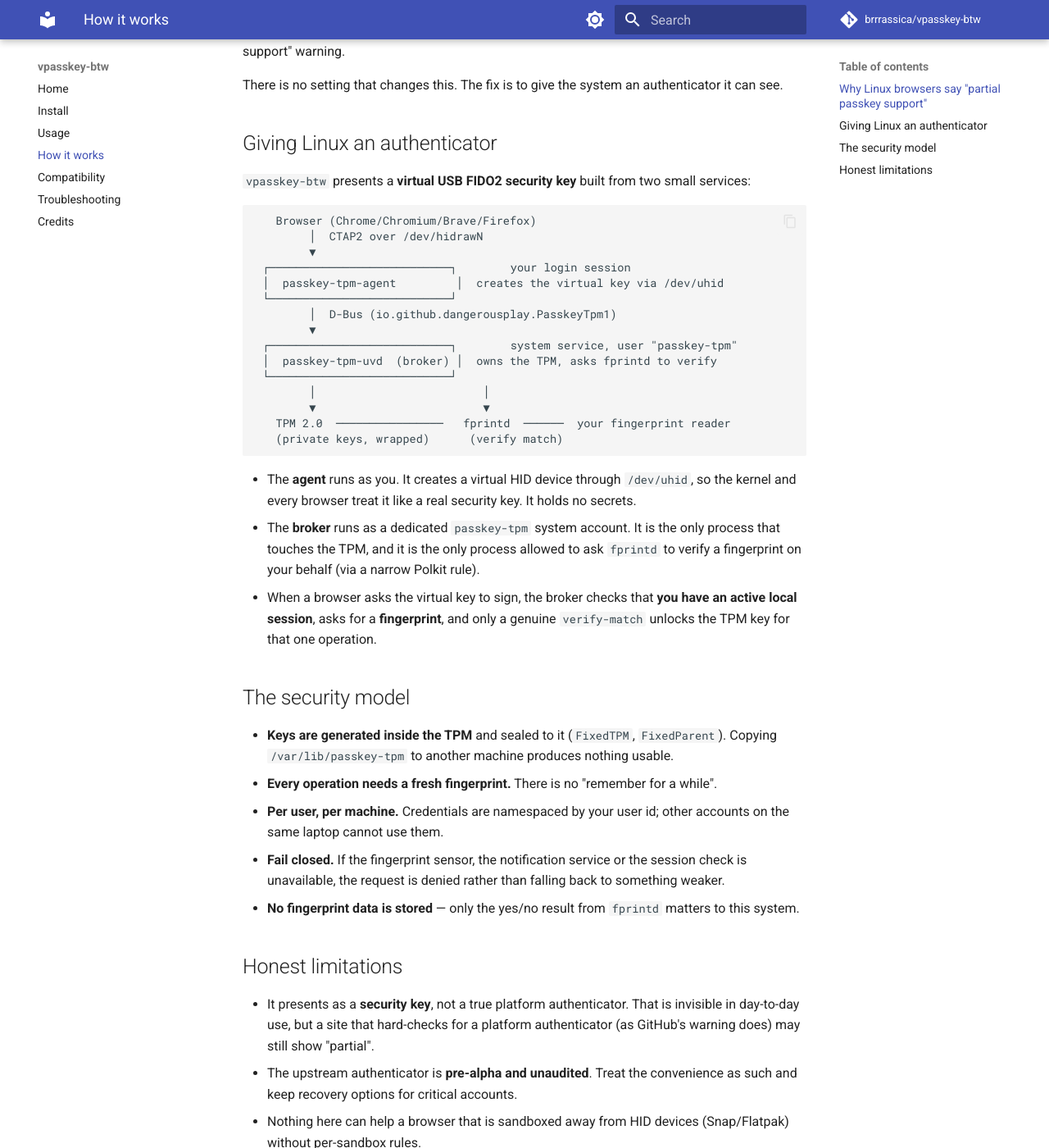
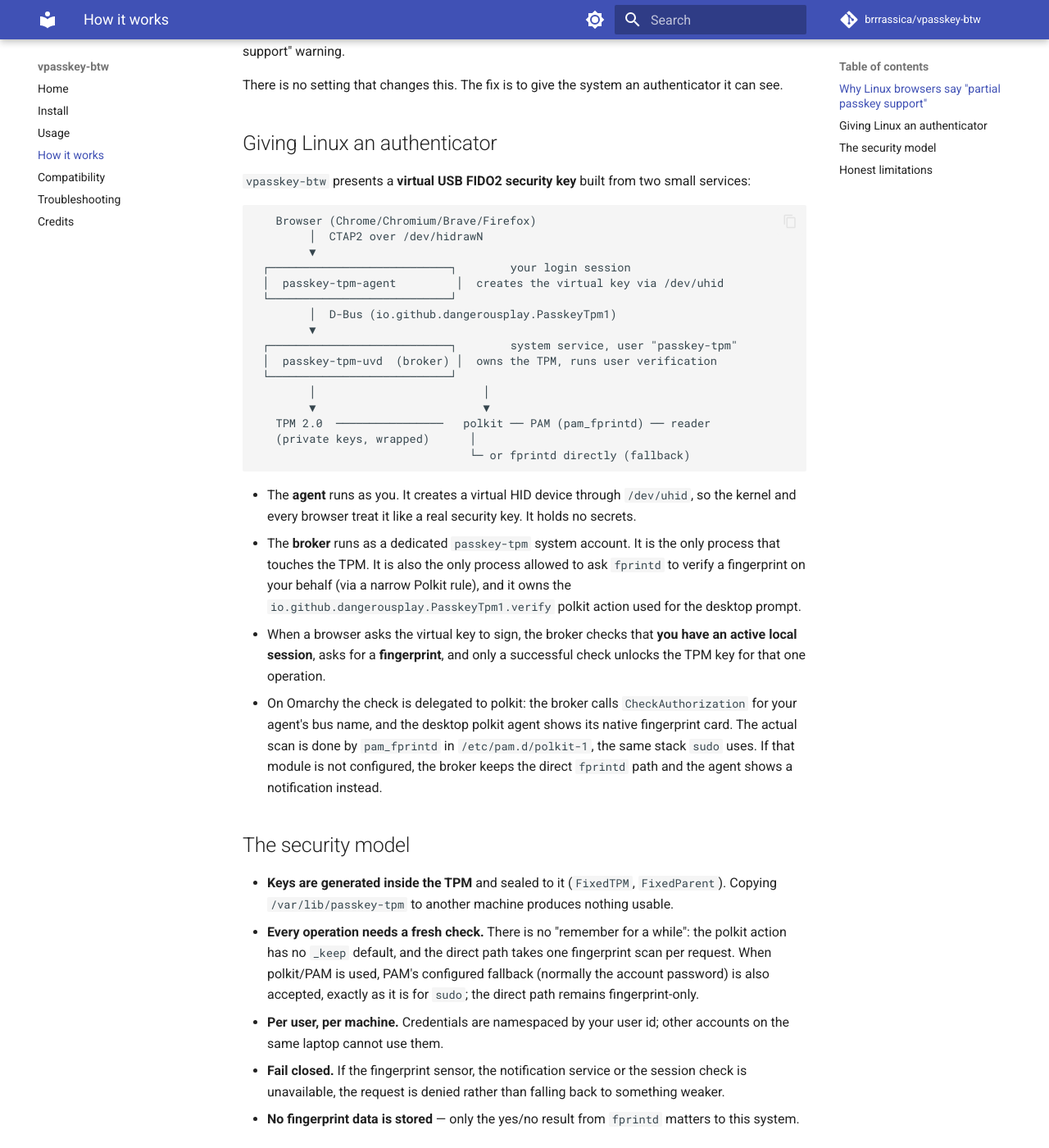
Before and after one commit to brrrassica/vpasskey-btw, an MkDocs documentation site: the page built from docs/HOW-IT-WORKS.md, in a window 1280 px wide and 1400 px high, scrolled down 400 px. Shown: the whole window at 82% size. Built offline with MkDocs 1.6.1 and Material for MkDocs 9.7.7, drawn with Linux system fonts in a browser that asks for light colours; comment, search, counter and statistics services are not loaded.

Commit message:
Add polkit fingerprint prompt backend (0.2.0 M4.5)
Reuse the desktop polkit dialog instead of a private overlay. When the
PasskeyTpm1.verify action is installed and /etc/pam.d/polkit-1 contains
pam_fprintd.so, the broker calls CheckAuthorization with the calling
agent's system-bus-name and AllowUserInteraction, so Omarchy's polkit
agent shows its native fingerprint card and PAM performs the scan.

The action is owned by unix-user:passkey-tpm and uses auth_self without
_keep, so every operation re-authenticates. The agent suppresses its
notification while the broker drives the dialog; without the action or
pam_fprintd the existing direct-fprintd + notification path is kept.

Adds UvMethod::Polkit evidence, packaging for the action file, and
install/uninstall plus documentation updates.

````diff
--- a/docs/HOW-IT-WORKS.md
+++ b/docs/HOW-IT-WORKS.md
@@ -33,31 +33,43 @@ small services:
         │  D-Bus (io.github.dangerousplay.PasskeyTpm1)
         ▼
  ┌───────────────────────────┐        system service, user "passkey-tpm"
- │  passkey-tpm-uvd  (broker) │  owns the TPM, asks fprintd to verify
+ │  passkey-tpm-uvd  (broker) │  owns the TPM, runs user verification
  └───────────────────────────┘
         │                         │
         ▼                         ▼
-   TPM 2.0  ────────────────   fprintd  ──────  your fingerprint reader
-   (private keys, wrapped)      (verify match)
+   TPM 2.0  ────────────────   polkit ── PAM (pam_fprintd) ── reader
+   (private keys, wrapped)      │
+                                └─ or fprintd directly (fallback)
 ```
 
 - The **agent** runs as you. It creates a virtual HID device through
   `/dev/uhid`, so the kernel and every browser treat it like a real security
   key. It holds no secrets.
 - The **broker** runs as a dedicated `passkey-tpm` system account. It is the
-  only process that touches the TPM, and it is the only process allowed to ask
-  `fprintd` to verify a fingerprint on your behalf (via a narrow Polkit rule).
+  only process that touches the TPM. It is also the only process allowed to
+  ask `fprintd` to verify a fingerprint on your behalf (via a narrow Polkit
+  rule), and it owns the `io.github.dangerousplay.PasskeyTpm1.verify` polkit
+  action used for the desktop prompt.
 - When a browser asks the virtual key to sign, the broker checks that **you have
-  an active local session**, asks for a **fingerprint**, and only a genuine
-  `verify-match` unlocks the TPM key for that one operation.
+  an active local session**, asks for a **fingerprint**, and only a successful
+  check unlocks the TPM key for that one operation.
+- On Omarchy the check is delegated to polkit: the broker calls
+  `CheckAuthorization` for your agent's bus name, and the desktop polkit agent
+  shows its native fingerprint card. The actual scan is done by
+  `pam_fprintd` in `/etc/pam.d/polkit-1`, the same stack `sudo` uses. If that
+  module is not configured, the broker keeps the direct `fprintd` path and the
+  agent shows a notification instead.
 
 ## The security model
 
 - **Keys are generated inside the TPM** and sealed to it (`FixedTPM`,
   `FixedParent`). Copying `/var/lib/passkey-tpm` to another machine produces
   nothing usable.
-- **Every operation needs a fresh fingerprint.** There is no "remember for a
-  while".
+- **Every operation needs a fresh check.** There is no "remember for a while":
+  the polkit action has no `_keep` default, and the direct path takes one
+  fingerprint scan per request. When polkit/PAM is used, PAM's configured
+  fallback (normally the account password) is also accepted, exactly as it is
+  for `sudo`; the direct path remains fingerprint-only.
 - **Per user, per machine.** Credentials are namespaced by your user id; other
   accounts on the same laptop cannot use them.
 - **Fail closed.** If the fingerprint sensor, the notification service or the
````
Also changed, not shown: docs/INSTALL.md (+8 -1 lines), docs/TROUBLESHOOTING.md (+30 -0 lines), patches/README.md (+18 -0 lines), 3 other files.
